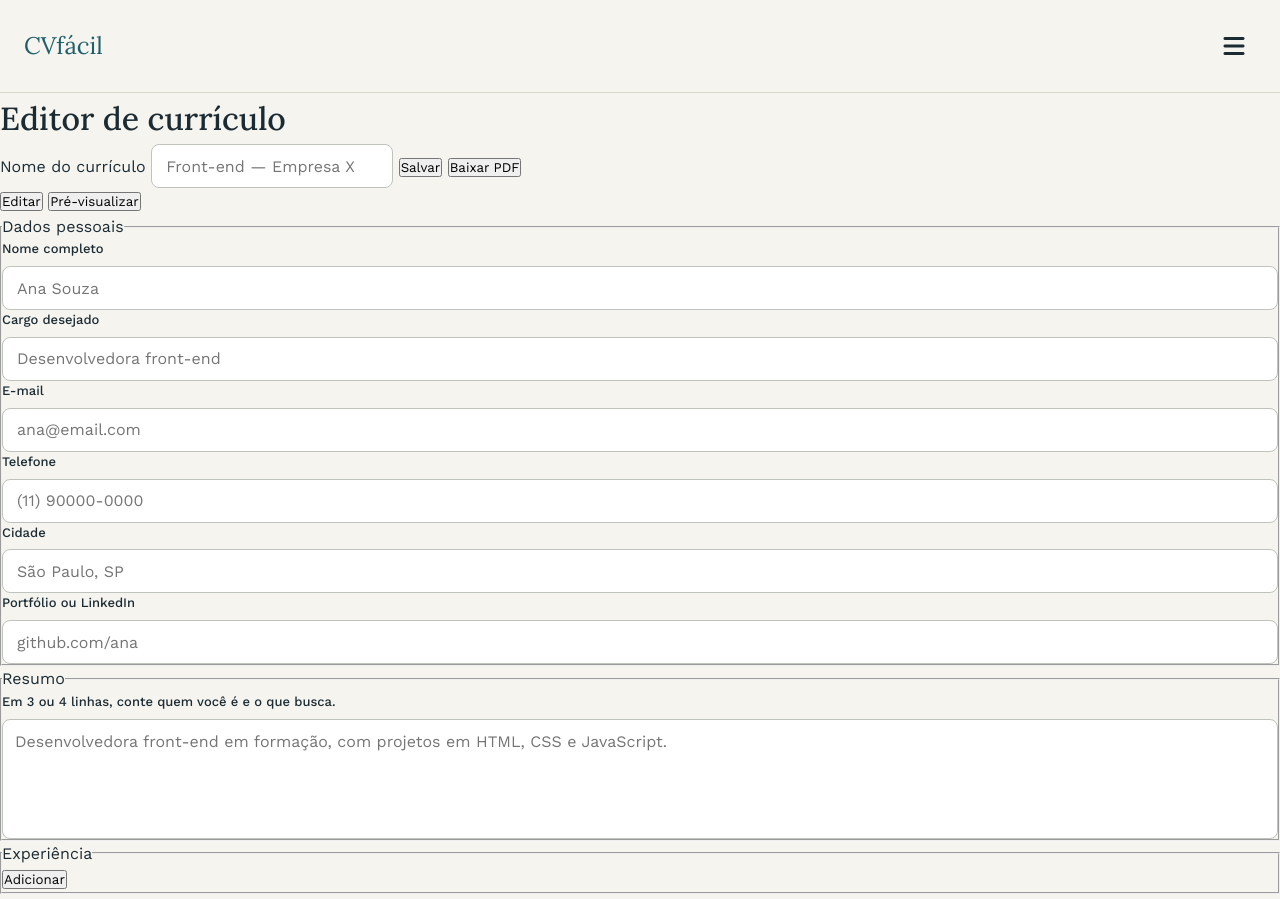
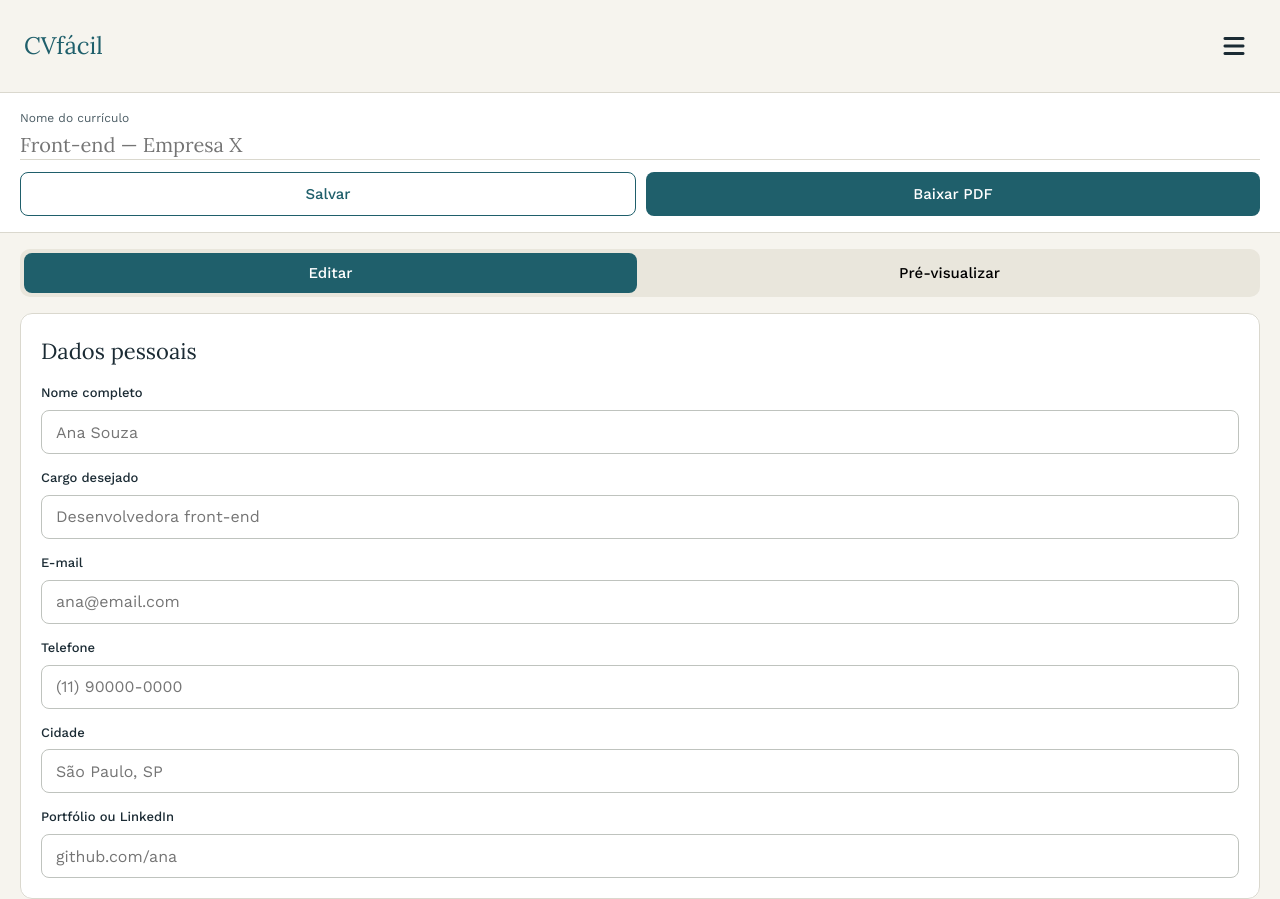
Before and after one commit to nathaliadebona/cvfacil, a plain HTML site: page editor.html in a window 1280 px wide. Shown: the top 899 px of the page. Drawn offline with nearby package versions, Linux system fonts and the light colour scheme.

Commit message:
style: adiciona barra, abas e formulário do editor
Cria o css/editor.css com a barra do currículo, abas de edição e pré-visualização e os blocos do formulário em cartões, e ajusta as classes no editor.html.

```diff
--- /dev/null
+++ b/css/editor.css
@@ -0,0 +1,128 @@
+main {
+    padding: 0;
+}
+
+.barra-curriculo {
+    display: flex;
+    flex-direction: column;
+    gap: 0.75rem;
+    padding: 1rem 1.25rem;
+    border-bottom: 0.0625rem solid var(--cor-borda);
+    background-color: #fff;
+}
+
+.barra-curriculo .campo {
+    gap: 0.125rem;
+}
+
+.barra-curriculo .campo label {
+    font-size: 0.75rem;
+    font-weight: 400;
+    color: var(--cor-texto-secundario);
+}
+
+.barra-curriculo input[type="text"] {
+    height: auto;
+    padding: 0.125rem 0;
+    border: none;
+    border-bottom: 0.0625rem solid var(--cor-borda);
+    border-radius: 0;
+    font-family: var(--fonte-titulo);
+    font-size: 1.25rem;
+    background-color: transparent;
+}
+
+.barra-acoes {
+    display: flex;
+    gap: 0.625rem;
+}
+
+.barra-acoes button {
+    flex: 1;
+    height: 2.75rem;
+    padding: 0;
+    font-size: 0.9375rem;
+}
+
+.abas {
+    display: flex;
+    gap: 0.375rem;
+    margin: 1rem 1.25rem 0;
+    padding: 0.25rem;
+    border-radius: 0.625rem;
+    background-color: #E9E6DC;
+}
+
+.abas button {
+    flex: 1;
+    height: 2.5rem;
+    border: none;
+    border-radius: 0.5rem;
+    font-size: 0.9375rem;
+    font-weight: 500;
+    background-color: transparent;
+    cursor: pointer;
+}
+
+.abas button.ativo {
+    color: #fff;
+    background-color: var(--cor-destaque);
+}
+
+.area-formulario {
+    padding: 1rem 1.25rem 2.5rem;
+}
+
+.area-formulario form {
+    display: flex;
+    flex-direction: column;
+    gap: 0.875rem;
+}
+
+.area-formulario fieldset {
+    display: flex;
+    flex-direction: column;
+    gap: 0.875rem;
+    padding: 1.25rem;
+    border: 0.0625rem solid var(--cor-borda);
+    border-radius: 0.75rem;
+    background-color: #fff;
+}
+
+.area-formulario legend {
+    float: left;
+    width: 100%;
+    padding: 0;
+    font-family: var(--fonte-titulo);
+    font-size: 1.375rem;
+}
+
+.area-formulario legend + * {
+    clear: left;
+}
+
+.adicionar-btn {
+    height: 2.5rem;
+    padding: 0 1rem;
+    border: none;
+    border-radius: 0.5rem;
+    font-size: 0.875rem;
+    font-weight: 500;
+    color: #174850;
+    background-color: #DCE9EB;
+    cursor: pointer;
+}
+
+.habilidades ul {
+    display: flex;
+    flex-wrap: wrap;
+    gap: 0.5rem;
+}
+
+.habilidades li {
+    padding: 0.3125rem 0.75rem;
+    border-radius: 999px;
+    font-size: 0.8125rem;
+    color: #174850;
+    background-color: #DCE9EB;
+}
--- a/editor.html
+++ b/editor.html
@@ -12,6 +12,7 @@
 
     <link rel="stylesheet" href="https://cdnjs.cloudflare.com/ajax/libs/font-awesome/6.5.0/css/all.min.css">
     <link rel="stylesheet" href="css/style.css">
+    <link rel="stylesheet" href="css/editor.css">
 </head>
 <body>
     <header>
@@ -34,18 +35,22 @@
     </header>
 
     <main>
-        <h1>Editor de currículo</h1>
+        <h1 class="visualmente-oculto">Editor de currículo</h1>
 
         <section class="barra-curriculo">
-            <label for="nome-curriculo">Nome do currículo</label>
-            <input type="text" name="nome-curriculo" id="nome-curriculo" placeholder="Front-end — Empresa X">
+            <div class="campo">
+                <label for="nome-curriculo">Nome do currículo</label>
+                <input type="text" name="nome-curriculo" id="nome-curriculo" placeholder="Front-end — Empresa X">
+            </div>
 
-            <button type="button" id="salvar-btn">Salvar</button>
-            <button type="button" id="baixar-btn">Baixar PDF</button>
+            <div class="barra-acoes">
+                <button type="button" id="salvar-btn" class="botao-secundario">Salvar</button>
+                <button type="button" id="baixar-btn" class="botao-principal">Baixar PDF</button>
+            </div>
         </section>
 
         <div class="abas">
-            <button type="button" id="editar-btn">Editar</button>
+            <button type="button" id="editar-btn" class="ativo">Editar</button>
             <button type="button" id="previa-btn">Pré-visualizar</button>
         </div>
 
@@ -97,19 +102,19 @@
                 <fieldset class="experiencia">
                     <legend>Experiência</legend>
 
-                    <button type="button" id="experiencia-btn">Adicionar</button>
+                    <button type="button" id="experiencia-btn" class="adicionar-btn">Adicionar</button>
                 </fieldset>
 
                 <fieldset class="formacao">
                     <legend>Formação</legend>
 
-                    <button type="button" id="formacao-btn">Adicionar</button>
+                    <button type="button" id="formacao-btn" class="adicionar-btn">Adicionar</button>
                 </fieldset>
 
                 <fieldset class="idiomas">
                     <legend>Idiomas</legend>
 
-                    <button type="button" id="idioma-btn">Adicionar</button>
+                    <button type="button" id="idioma-btn" class="adicionar-btn">Adicionar</button>
                 </fieldset>
 
                 <fieldset class="habilidades">
@@ -120,7 +125,7 @@
                         <input type="text" name="nova-habilidade" id="nova-habilidade">
                     </div>
 
-                    <button type="button" id="nova-hab-btn">Adicionar</button>
+                    <button type="button" id="nova-hab-btn" class="adicionar-btn">Adicionar</button>
 
                     <ul>
                         <li>HTML</li>
```
